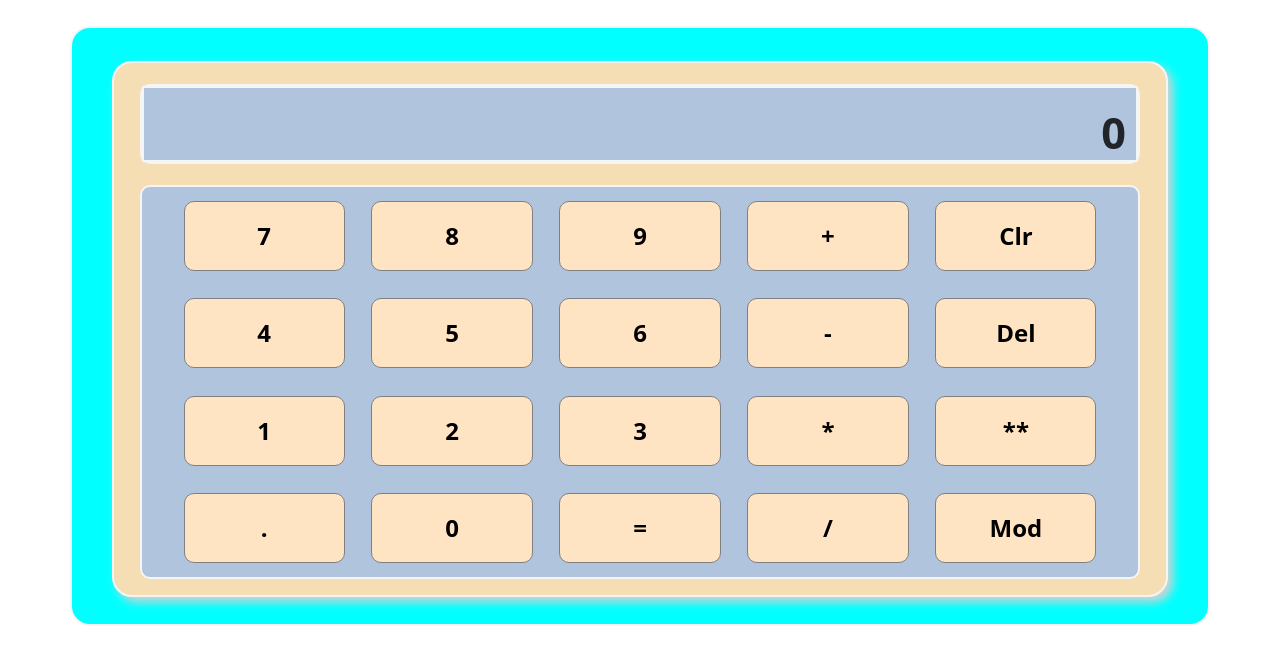
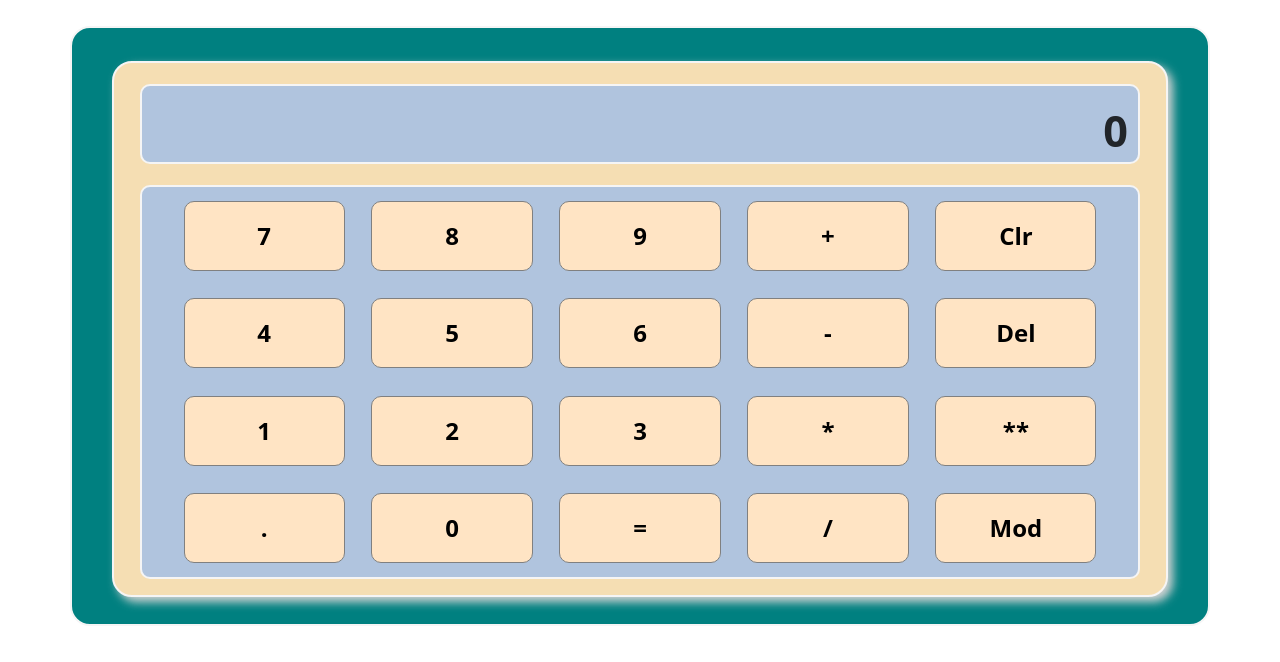
Before and after one commit to mozibrishu/js-calculator, a plain HTML site: page index.html in a window 1280 px wide. Drawn offline with Linux system fonts and the light colour scheme.

Commit message:
Backgroung Color Change

```diff
--- a/css/style.css
+++ b/css/style.css
@@ -1,5 +1,5 @@
 .mainSection{
-    background-color: aqua;
+    background-color: teal;
     height: 600px;
     border-radius: 20px;
     margin-top: 2%;
@@ -27,7 +27,6 @@
     background-color: lightsteelblue;
 }
 .calculateBox{
-    border: 2px solid whitesmoke;
     height: 100%;
     padding: 1%;
     padding-bottom: 0px;
```
